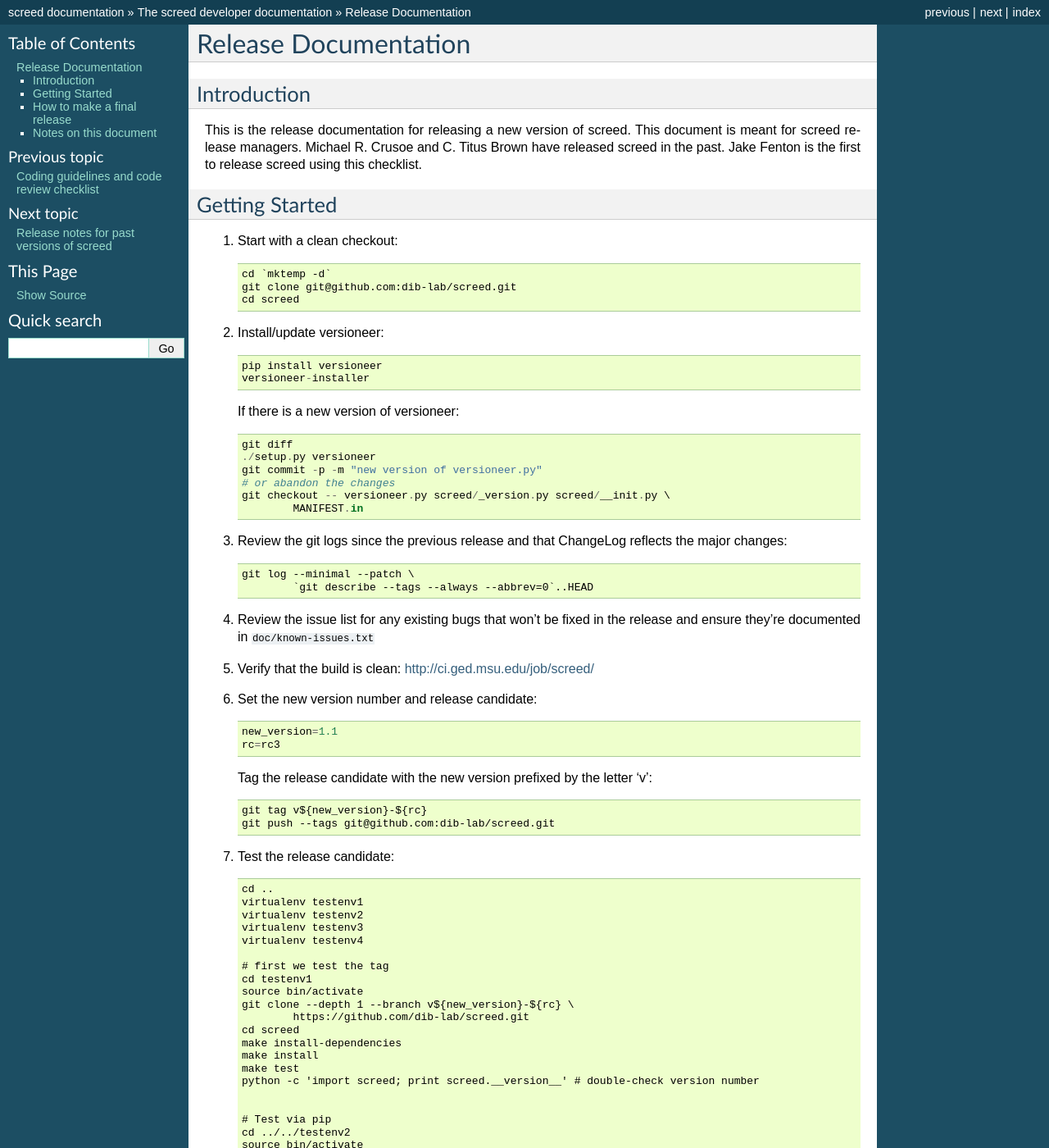
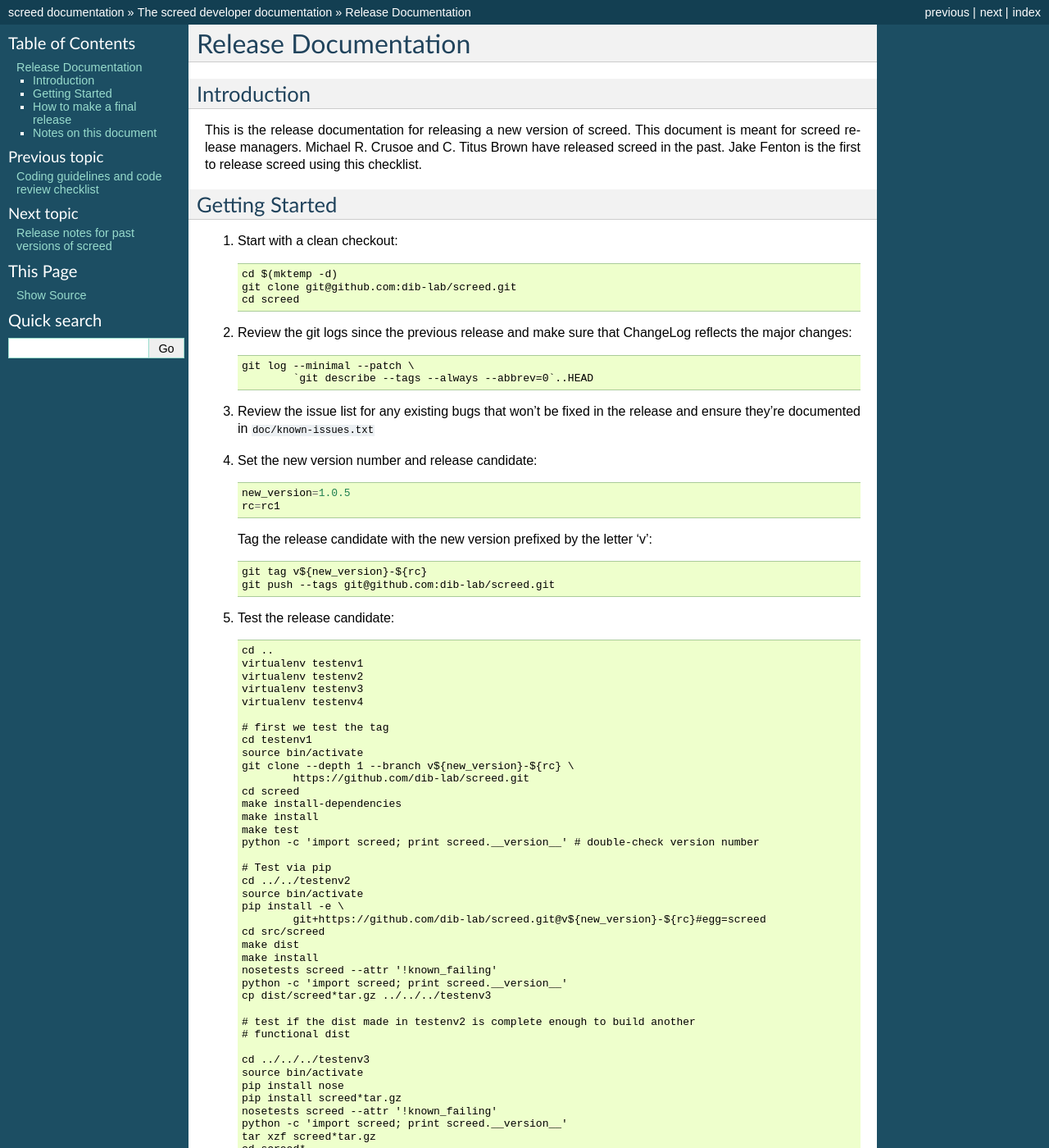
Before and after one commit to dib-lab/screed, a Sphinx documentation site: the page built from doc/dev/release-checklist.rst, in a window 1280 px wide and 1400 px high. Shown: the whole window at 82% size. Built offline with Sphinx 7.4.7, drawn with Linux system fonts in a browser that asks for light colours; the version number could not be read and is left out; some of the changed text lies outside the part shown.

Commit message:
first round updating of release checklist

```diff
--- a/doc/dev/release-checklist.rst
+++ b/doc/dev/release-checklist.rst
@@ -18,26 +18,12 @@
 
 #. Start with a clean checkout::
 
-        cd `mktemp -d`
+        cd $(mktemp -d)
         git clone git@github.com:dib-lab/screed.git
         cd screed
 
-#. Install/update versioneer::
-
-        pip install versioneer
-        versioneer-installer
-
-   If there is a new version of versioneer::
-
-        git diff
-        ./setup.py versioneer
-        git commit -p -m "new version of versioneer.py"
-        # or abandon the changes
-        git checkout -- versioneer.py screed/_version.py screed/__init.py \
-                MANIFEST.in
-
-#. Review the git logs since the previous release and that ChangeLog reflects
-   the major changes::
+#. Review the git logs since the previous release and make sure that
+   ChangeLog reflects the major changes::
 
         git log --minimal --patch \
                 `git describe --tags --always --abbrev=0`..HEAD
@@ -45,12 +31,10 @@
 #. Review the issue list for any existing bugs that won't be fixed in the
    release and ensure they're documented in ``doc/known-issues.txt``
 
-#. Verify that the build is clean: http://ci.ged.msu.edu/job/screed/
-
 #. Set the new version number and release candidate::
 
-        new_version=1.1
-        rc=rc3
+        new_version=1.0.5
+        rc=rc1
 
    Tag the release candidate with the new version prefixed by the letter 'v'::
 
@@ -75,7 +59,6 @@
         make install
         make test
         python -c 'import screed; print screed.__version__' # double-check version number
-
 
         # Test via pip
         cd ../../testenv2
@@ -170,9 +153,6 @@
 
 #. Tweet about the new release
 
-#. Send email including the release notes to khmer@lists.idyll.org and
-   khmer-announce@lists.idyll.org
-
 Notes on this document
 ======================
 This is the procedure for cutting a new release of screed. It has been adapted
```
